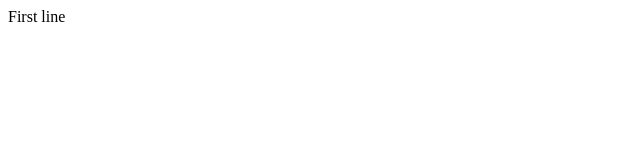
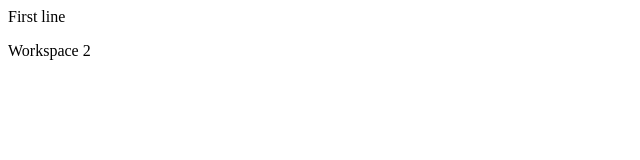
Before and after one commit to csajid109/MIS, a plain HTML site: page index.html in a window 1280 px wide. Shown: the full height of the page, 0-640 px from the left. Drawn offline with Linux system fonts and the light colour scheme.

Commit message:
Added new File index

```diff
--- a/index.html
+++ b/index.html
@@ -1 +1,2 @@
 <p>First line</p>
+<p>Workspace 2</p>
```
